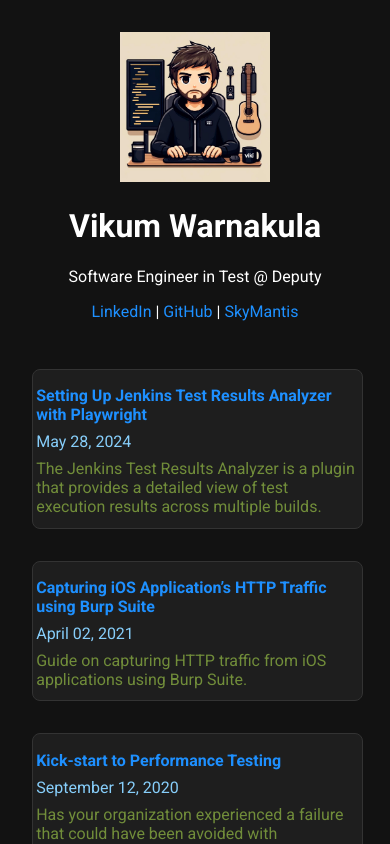
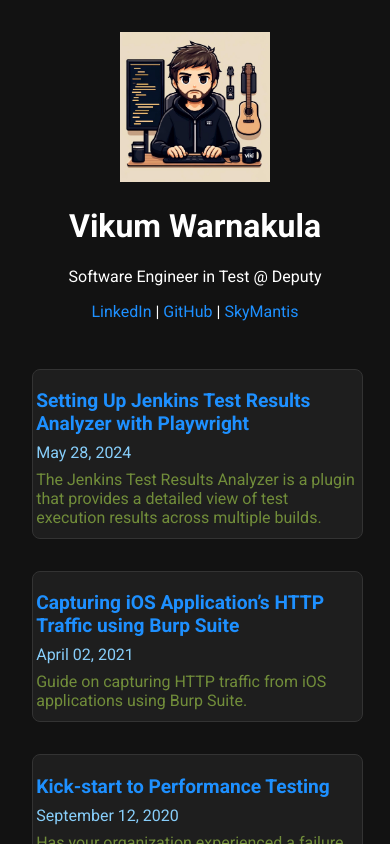
Before and after one commit to wvikum/vikum-warnakuka, a Next.js app: page / in a window 390 px wide. Shown: the top 844 px of the page. Built offline with nearby package versions, Linux system fonts and the light colour scheme.

Commit message:
header big

```diff
--- a/styles/Article.module.css
+++ b/styles/Article.module.css
@@ -56,7 +56,7 @@
   }
 
   .article h2 {
-    font-size: 1.0em; /* Slightly smaller font size for titles */
+    font-size: 1.2em; /* Slightly smaller font size for titles */
   }
 
   .article p {
```
